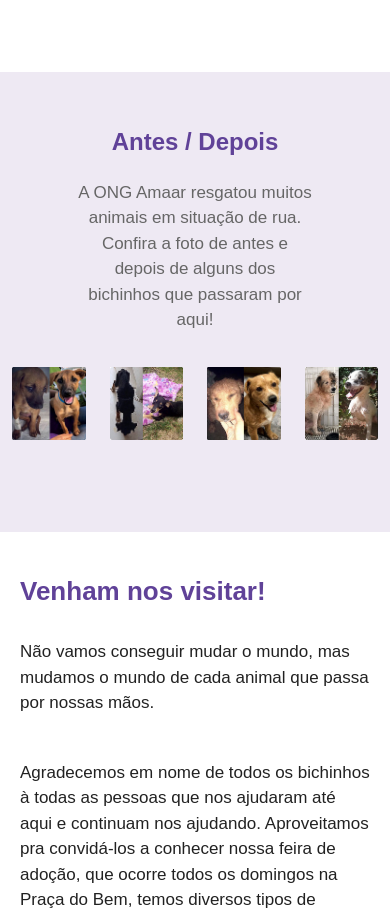
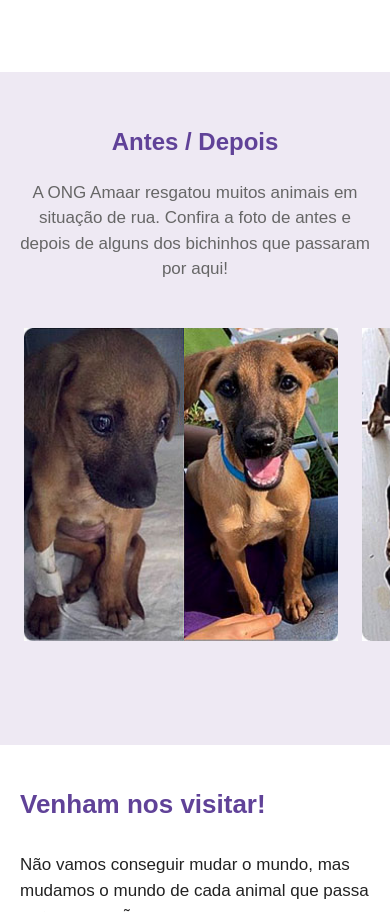
Before and after one commit to helton-mori-dev/ong-amaar-vue, a Vue app: page / in a window 390 px wide. Shown: the part 2886-3798 px from the top of the page. Built offline with nearby package versions, Linux system fonts and the light colour scheme; a web font is replaced by a local one.

Commit message:
Scroll nas imagens antes-depois

```diff
--- a/src/components/ContentComponents/BeforeAfter.vue
+++ b/src/components/ContentComponents/BeforeAfter.vue
@@ -2,12 +2,13 @@
   <v-container class="container-antes-depois no-max-width" lightbackground>
 
     <v-row class="margin-auto flex-center">
-        <v-col cols="8" class="central-text-antes-depois">
+        <v-col cols="12" sm="8" class="central-text-antes-depois">
             <h2>Antes / Depois</h2>
             <span>A ONG Amaar resgatou muitos animais em situação de rua. Confira a foto de antes e depois de alguns dos bichinhos que passaram por aqui!</span>
         </v-col>
     </v-row>
-    <v-row class="text-center">
+    <v-col class="horizontal-scroll" cols="12">
+      <v-row class="text-center linha-scroll">
         <v-col cols="3">
             <v-img src="../../assets/antesdepois1.jpg"></v-img>
         </v-col>
@@ -22,7 +23,8 @@
         <v-col cols="3">
             <v-img src="../../assets/antesdepois4.jpg"></v-img>
         </v-col>
-    </v-row>
+      </v-row>
+    </v-col>
   </v-container>
 </template>
 
@@ -43,7 +45,7 @@
   justify-content: center;
   align-items: center;
 }
-.container-antes-depois > .row {
+.container-antes-depois .linha-scroll {
     max-width: 1300px;
     margin: auto;
     justify-content: center;
@@ -56,7 +58,6 @@
   font-size: 24px;
   padding-bottom: 20px;
 }
-
 .container-antes-depois .central-text-antes-depois span{
   font-size: 17px;
   font-weight: 400;
@@ -67,4 +68,19 @@
     color: #604298;
     margin-bottom: 10px;
 }
+@media screen and (max-width: 960px) {
+
+  .horizontal-scroll {
+    overflow: scroll;
+  }
+
+  .container-antes-depois .linha-scroll {
+      max-width: none;
+      width: 1350px;
+  }
+
+  .container-antes-depois > .linha-scroll > div {
+    max-width: 24%;
+  }
+}
 </style>
```
